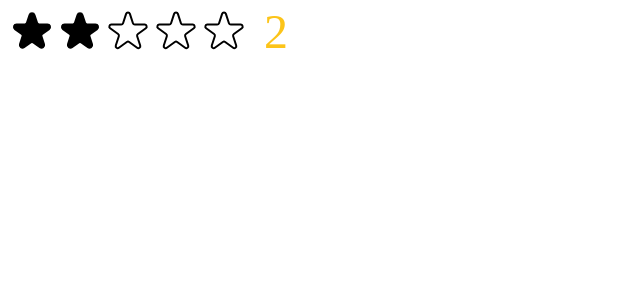
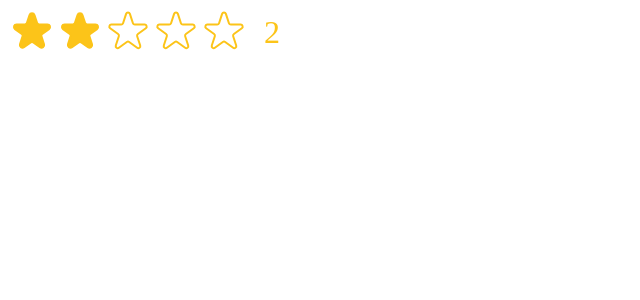
Before and after one commit to MichaelKleemoff/usePopcorn-react, a React app: page / in a window 1280 px wide. Both pictures are taken after a click on the button 80 px from the left and 32 px from the top of the page. Shown: the top 300 px of the page, without its empty margins (0-640 px from the left). Built offline with nearby package versions, Linux system fonts and the light colour scheme; the HTML template or start-up script is replaced by a standard one.

Commit message:
Move 'starStyle' object into 'Star' component and implement it using correct syntax.

```diff
--- a/src/StarRating.jsx
+++ b/src/StarRating.jsx
@@ -23,7 +23,7 @@
 		lineHeight: '1',
 		margin: '0',
 		color,
-		fontSize: `${size}px`,
+		fontSize: `${size / 1.5}px`,
 	};
 
 	return (
@@ -36,6 +36,8 @@
 						full={tempRating ? tempRating >= i + 1 : rating >= i + 1}
 						onHoverIn={() => setTempRating(i + 1)}
 						onHoverOut={() => setTempRating(0)}
+						color={color}
+						size={size}
 					/>
 				))}
 			</div>
@@ -46,14 +48,14 @@
 
 export default StarRating;
 
-const starStyle = {
-	width: '48px',
-	height: '48px',
-	display: 'block',
-	cursor: 'pointer',
-};
+function Star({ onRating, full, onHoverIn, onHoverOut, color, size }) {
+	const starStyle = {
+		width: `${size}px`,
+		height: `${size}px`,
+		display: 'block',
+		cursor: 'pointer',
+	};
 
-function Star({ onRating, full, onHoverIn, onHoverOut }) {
 	return (
 		// `onMouseEnter` is equivalent to `hover` in css
 		<span
@@ -67,8 +69,8 @@
 				<svg
 					xmlns='http://www.w3.org/2000/svg'
 					viewBox='0 0 20 20'
-					fill='#000'
-					stroke='#000'
+					fill={color}
+					stroke={color}
 				>
 					<path d='M9.049 2.927c.3-.921 1.603-.921 1.902 0l1.07 3.292a1 1 0 00.95.69h3.462c.969 0 1.371 1.24.588 1.81l-2.8 2.034a1 1 0 00-.364 1.118l1.07 3.292c.3.921-.755 1.688-1.54 1.118l-2.8-2.034a1 1 0 00-1.175 0l-2.8 2.034c-.784.57-1.838-.197-1.539-1.118l1.07-3.292a1 1 0 00-.364-1.118L2.98 8.72c-.783-.57-.38-1.81.588-1.81h3.461a1 1 0 00.951-.69l1.07-3.292z' />
 				</svg>
@@ -77,7 +79,7 @@
 					xmlns='http://www.w3.org/2000/svg'
 					fill='none'
 					viewBox='0 0 24 24'
-					stroke='#000'
+					stroke={color}
 				>
 					<path
 						strokeLinecap='round'
```
